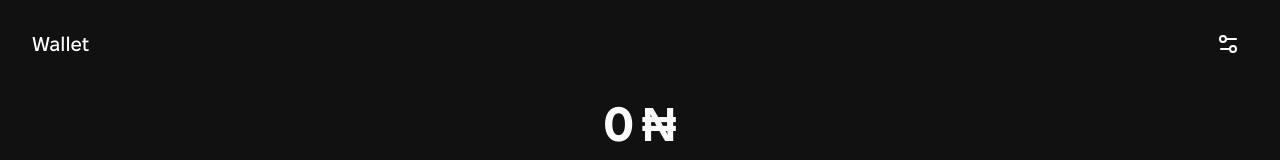
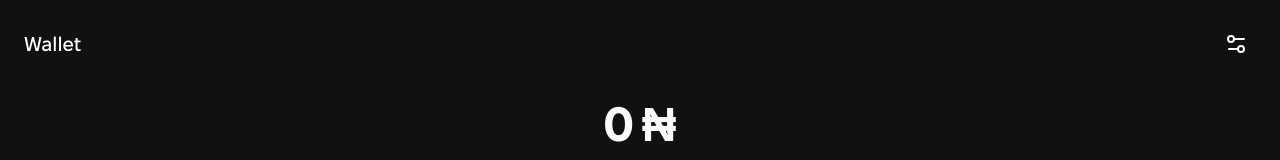
Before and after one commit to Precious-c/earnup, a React (Vite) app: page /wallet in a window 1280 px wide. Shown: the top 160 px of the page. Built offline with nearby package versions, Linux system fonts and the light colour scheme; what @tailwindcss/colors would draw is missing.

Commit message:
Update WalletPage.tsx

```diff
--- a/src/pages/Wallet/WalletPage.tsx
+++ b/src/pages/Wallet/WalletPage.tsx
@@ -23,7 +23,7 @@
   ]
   return (
     <div className="py-3 pb-20  ">
-      <div className="flex items-center justify-between px-4 py-3">
+      <div className="flex items-center justify-between px-2 py-3">
         <div className="flex items-center">
           <h1 className="text-xl font-medium text-white">Wallet</h1>
         </div>
```
